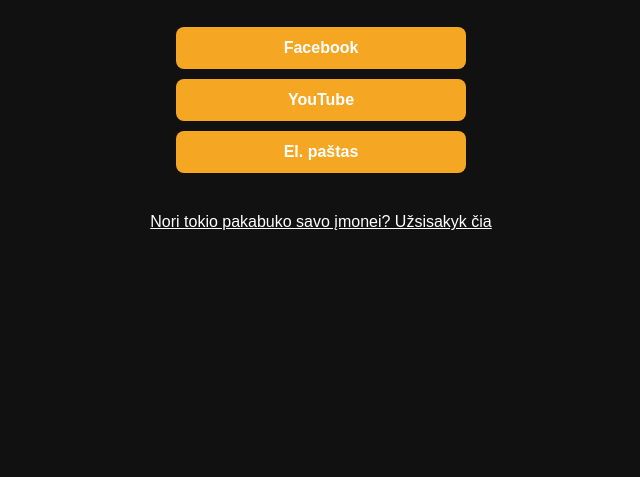
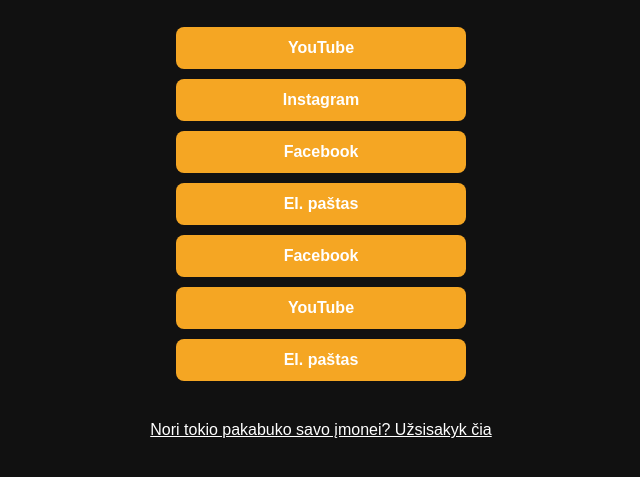
Before and after one commit to GoltasEU/ShedBuilds, a plain HTML site: page index.html in a window 1280 px wide. Shown: the part 243-720 px from the top of the page, without its empty margins (319-959 px from the left). Drawn offline with Linux system fonts and the light colour scheme.

Commit message:
index.html

```diff
--- a/index.html
+++ b/index.html
@@ -64,6 +64,11 @@
     <div class="content">
         <p><strong>ShedBuilds</strong> – tai automobilių entuziastų projektas, kuriame dalijamasi darbais, projektų eiga ir techniniais sprendimais. Prisijunk prie bendruomenės!</p>
         <div class="links">
+            <a href="https://www.youtube.com/shedbuilds" target="_blank">YouTube</a>
+            <a href="https://www.instagram.com/shed.builds/" target="_blank">Instagram</a>
+            <a href="https://www.facebook.com/ShedBuilds/?locale=lt_LT" target="_blank">Facebook</a>
+            <a href="mailto:nerijus@shedbuilds.com">El. paštas</a>
+
             <a href="https://www.facebook.com/ShedBuilds/?locale=lt_LT" target="_blank">Facebook</a>
             <a href="https://www.youtube.com/shedbuilds" target="_blank">YouTube</a>
             <a href="mailto:nerijus@shedbuilds.com">El. paštas</a>
```
